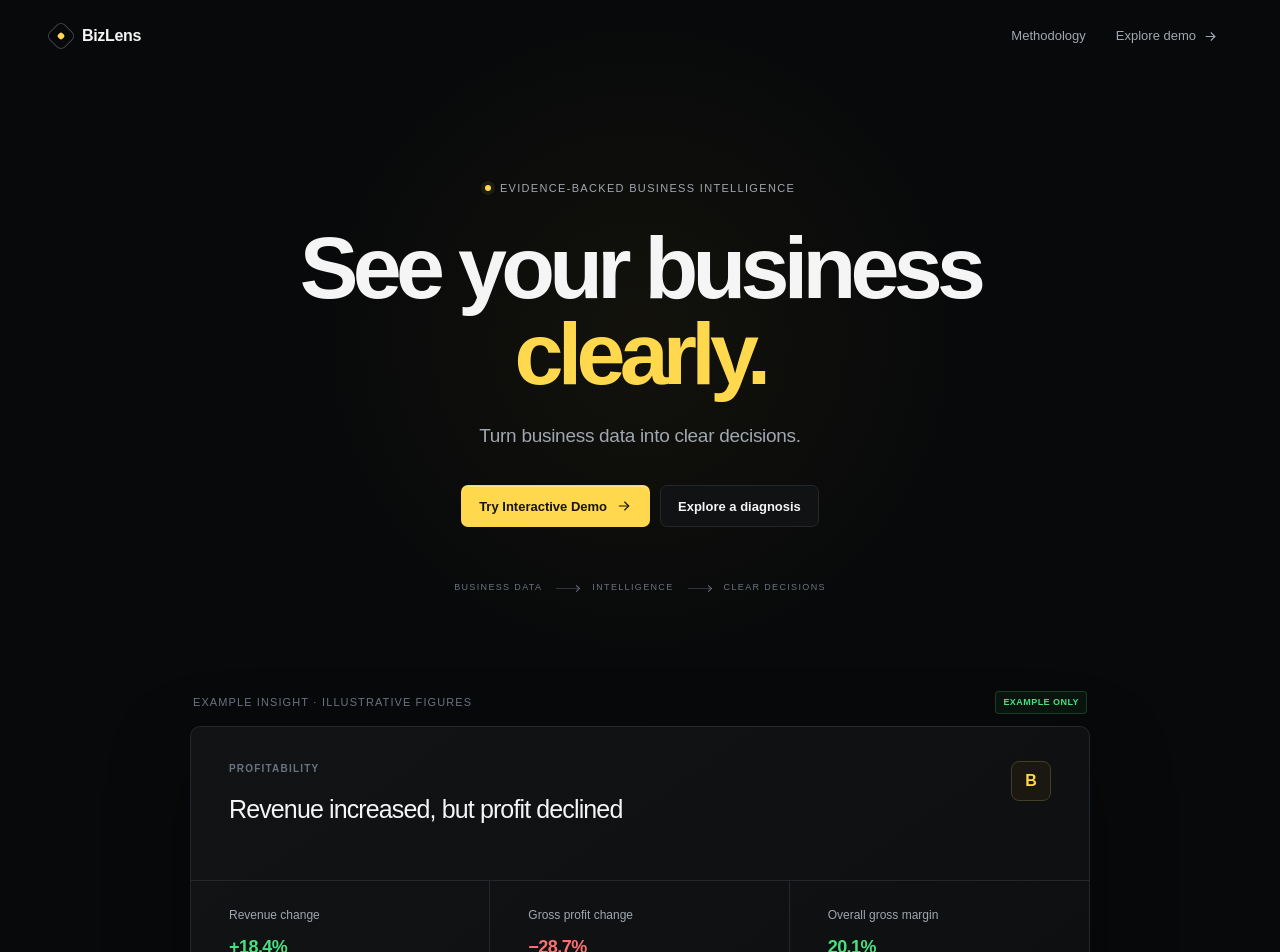
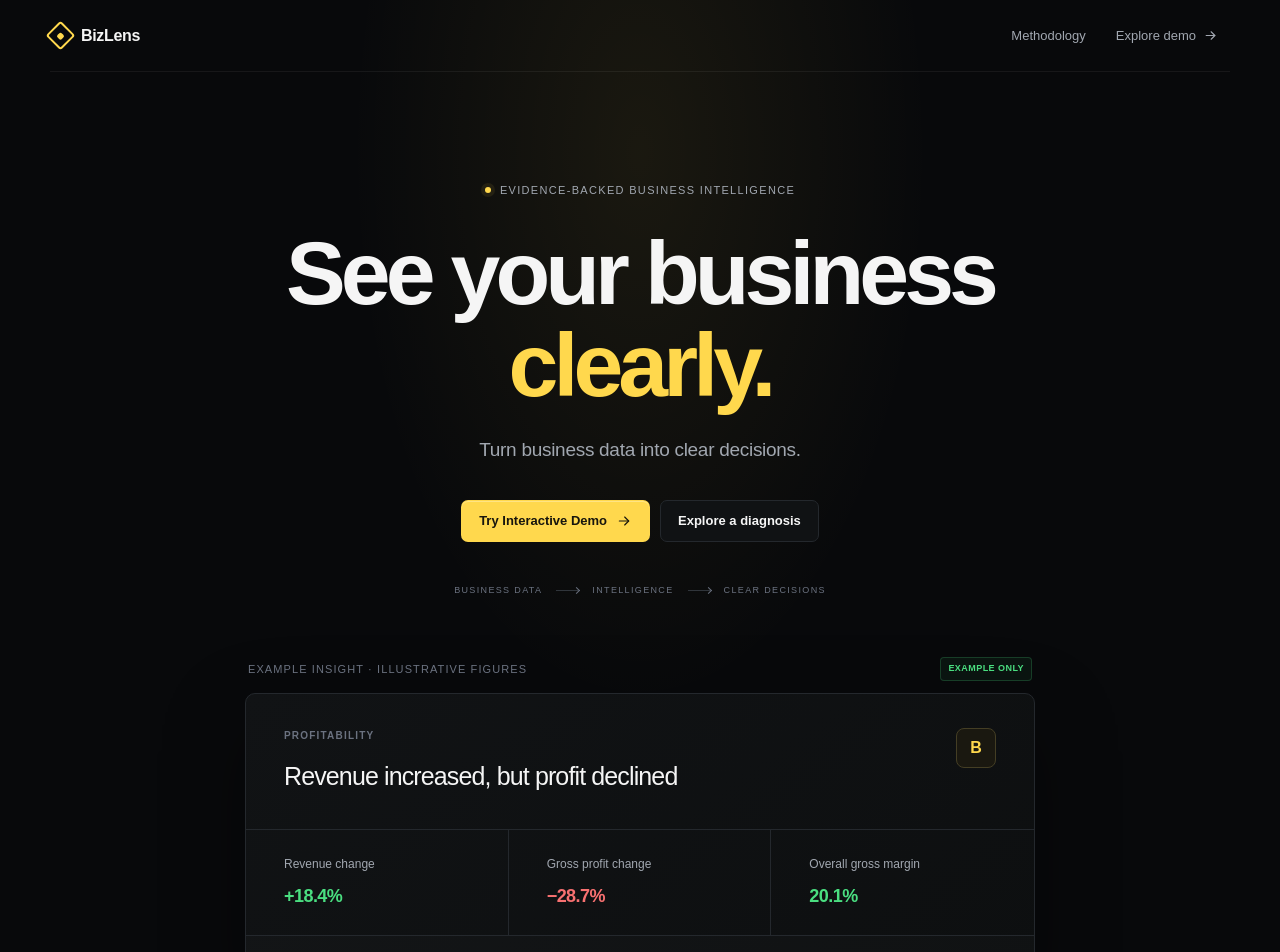
Before and after one commit to ahmedmhmmad960-spec/bizlens, a Next.js app in the folder apps/web/: page / in a window 1280 px wide. Shown: the top 952 px of the page. Built offline with nearby package versions, Linux system fonts and the light colour scheme.

Commit message:
style(v1): match Figma landing hierarchy and approved spotlight/dashboard spacing

```diff
--- a/apps/web/app/workspace-restore.css
+++ b/apps/web/app/workspace-restore.css
@@ -114,3 +114,51 @@
  .workspace-screen .overview-snapshot>div { padding:12px; }
 }
 @media(prefers-reduced-motion:reduce) { .workspace-sidebar { transition:none; } }
+
+/* Exact UI hierarchy carried from the approved dual-reference snapshots. */
+.workspace-overview-lead { display:grid; grid-template-columns:minmax(0,1fr) minmax(230px,266px);
+  gap:22px; align-items:start; margin-bottom:22px; }
+.workspace-overview-lead h1 { letter-spacing:-.046em; font-weight:650; }
+.workspace-overview-lead .overview-intro { max-width:660px; color:#a8b5c6; font-size:14px; line-height:1.6; margin:0; }
+.workspace-key-takeaway { padding:17px 18px; background:#1a1a16; border:1px solid #4d4123;
+  border-radius:11px; min-height:122px; }
+.workspace-key-takeaway>span { display:block; color:#ffd84d; font-size:11px;
+  font-weight:750; text-transform:uppercase; letter-spacing:.035em; }
+.workspace-key-takeaway p { color:#cec7ae; font-size:12px; line-height:1.55; margin:11px 0; }
+.workspace-key-takeaway button { color:#ffd84d; font-size:12px; font-weight:650;
+  padding:5px 0; border:0; background:none; cursor:pointer; text-align:left; }
+.workspace-key-takeaway button:disabled { cursor:default; opacity:.6; }
+.workspace-screen .overview-content .section-heading .category { color:#93a6ba; }
+.workspace-screen .overview-findings .overview-finding h3 { line-height:1.35; }
+.workspace-screen .overview-findings .overview-finding p { margin:8px 0 0; }
+.workspace-show-evidence { display:block; align-self:flex-end; padding:9px 0 0;
+  margin-top:auto; border:0; border-top:1px solid var(--ws-border); background:transparent;
+  color:#ffd84d; font-size:11px; font-weight:650; cursor:pointer; width:100%; text-align:right; }
+.workspace-show-evidence:hover { color:#ffe785; }
+.workspace-layout button:focus-visible { outline:2px solid #ffd84d; outline-offset:3px; }
+
+/* Original Figma Make / approved preview landing — preserve, don't redesign. */
+.landing { background:radial-gradient(ellipse at 50% 11%,rgba(255,216,77,.075),transparent 32%),#08090b; }
+.landing .topbar { border-bottom:1px solid rgba(255,255,255,.06); }
+.landing .logo { font-weight:750; }
+.landing .logo-mark { width:21px; height:21px; border:2px solid #ffd84d; border-radius:3px; }
+.landing .hero h1 { font-size:clamp(58px,7vw,92px); font-weight:660;
+  letter-spacing:-.055em; line-height:1.03; }
+.landing .hero { padding-top:110px; padding-bottom:60px; }
+.landing .preview-wrap { width:min(790px,100%); margin-bottom:85px; }
+.landing .preview-head { min-height:132px; }
+.landing .metric-mini { min-height:86px; }
+.landing .hero-actions .button.primary { font-weight:700; }
+.landing .philosophy { margin-top:42px; }
+@media(max-width:1000px) {
+ .workspace-overview-lead { grid-template-columns:minmax(0,1fr); }
+ .workspace-key-takeaway { max-width:590px; }
+}
+@media(max-width:780px) {
+ .workspace-screen .overview-content h1 { font-size:clamp(32px,7vw,43px); }
+ .workspace-overview-lead { gap:16px; }
+ .workspace-key-takeaway { max-width:none; }
+ .landing .hero { padding-top:75px; }
+ .landing .hero h1 { font-size:clamp(44px,12vw,67px); }
+ .landing .hero-actions { flex-wrap:wrap; justify-content:center; }
+}
```
